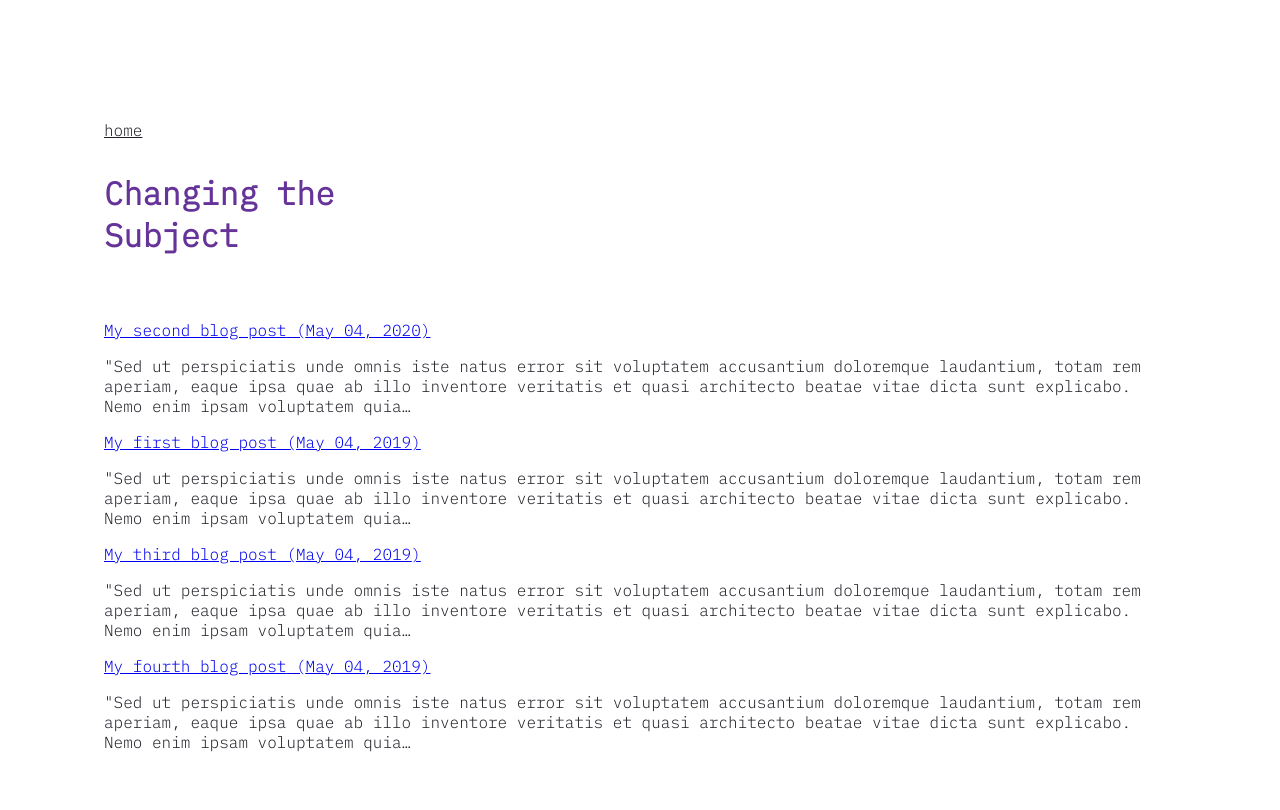
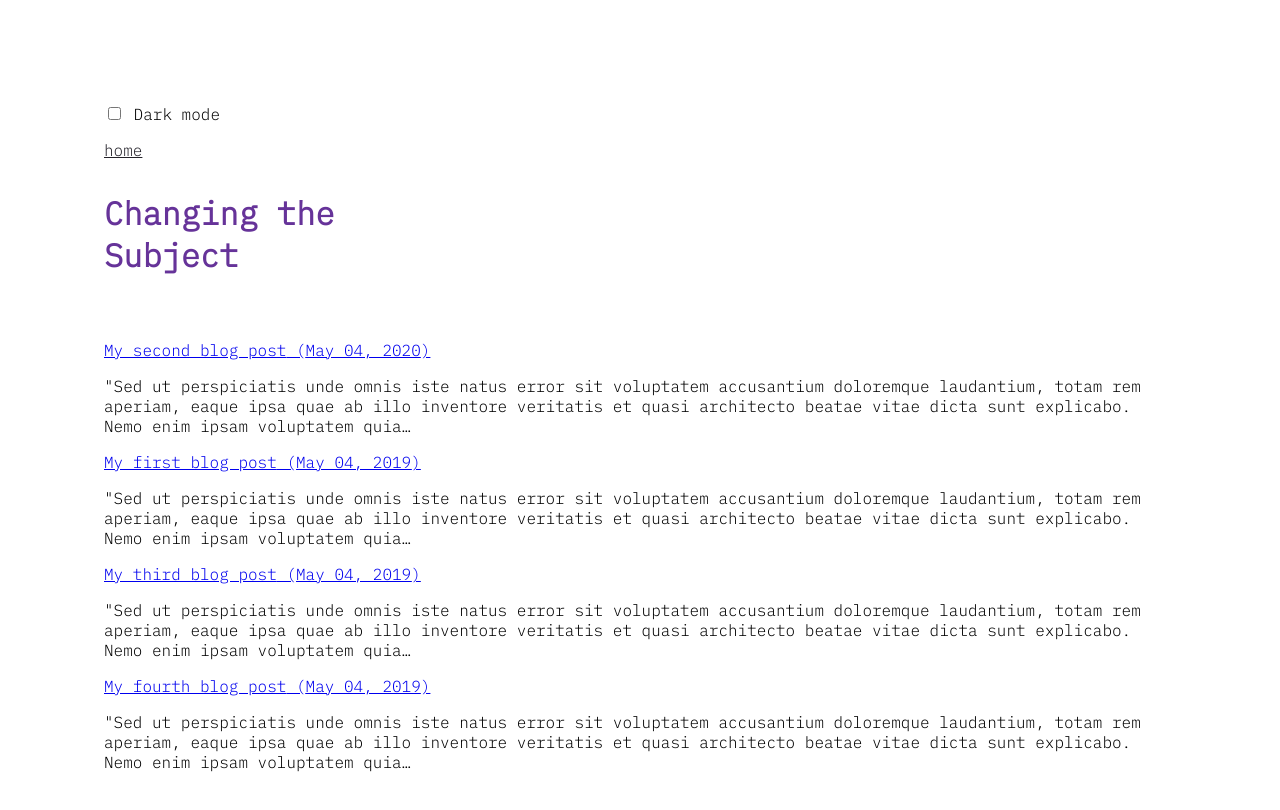
Before and after one commit to dsubject/my-gatsby-portfolio, a Gatsby site: page /blog in a window 1280 px wide. Built offline with nearby package versions, Linux system fonts and the light colour scheme; Gatsby itself is replaced by a stand-in of ours.

Commit message:
added layout wrapper component

```diff
--- a/src/components/layout.js
+++ b/src/components/layout.js
@@ -1,10 +1,11 @@
 import React from "react"
 import { Helmet } from "react-helmet"
 import { useStaticQuery, graphql } from "gatsby"
+import { ThemeToggler } from 'gatsby-plugin-dark-mode'
 import Nav from "./nav"
 
 const pageStyles = {
-  color: "#232129",
+  color: 'var(--textNormal)',
   padding: 96,
   fontFamily: "'IBM Plex Mono', monospace",
 }
@@ -29,6 +30,28 @@ const Layout = ({ children }) => {
             <title>Dani Subject</title>
             <link href="https://fonts.googleapis.com/css2?family=IBM+Plex+Mono:wght@300&display=swap" rel="stylesheet"/>
         </Helmet>
+        <ThemeToggler>
+       {({ theme, toggleTheme }) => {
+          // Don't render anything at compile time. Deferring rendering until we
+          // know which theme to use on the client avoids incorrect initial
+          // state being displayed.
+          if (theme == null) {
+            return null
+          }
+          return (
+            <label>
+              <input
+                type="checkbox"
+                onChange={(e) =>
+                  toggleTheme(e.target.checked ? 'dark' : 'light')
+                }
+                checked={theme === 'dark'}
+              />{' '}
+              Dark mode
+            </label>
+          )
+        }}
+        </ThemeToggler>
         <Nav menuLinks={data.site.siteMetadata.menuLinks} />
         {children}
         </main>
```
Also changed, not shown: src/pages/index.js (+3 -19 lines).
